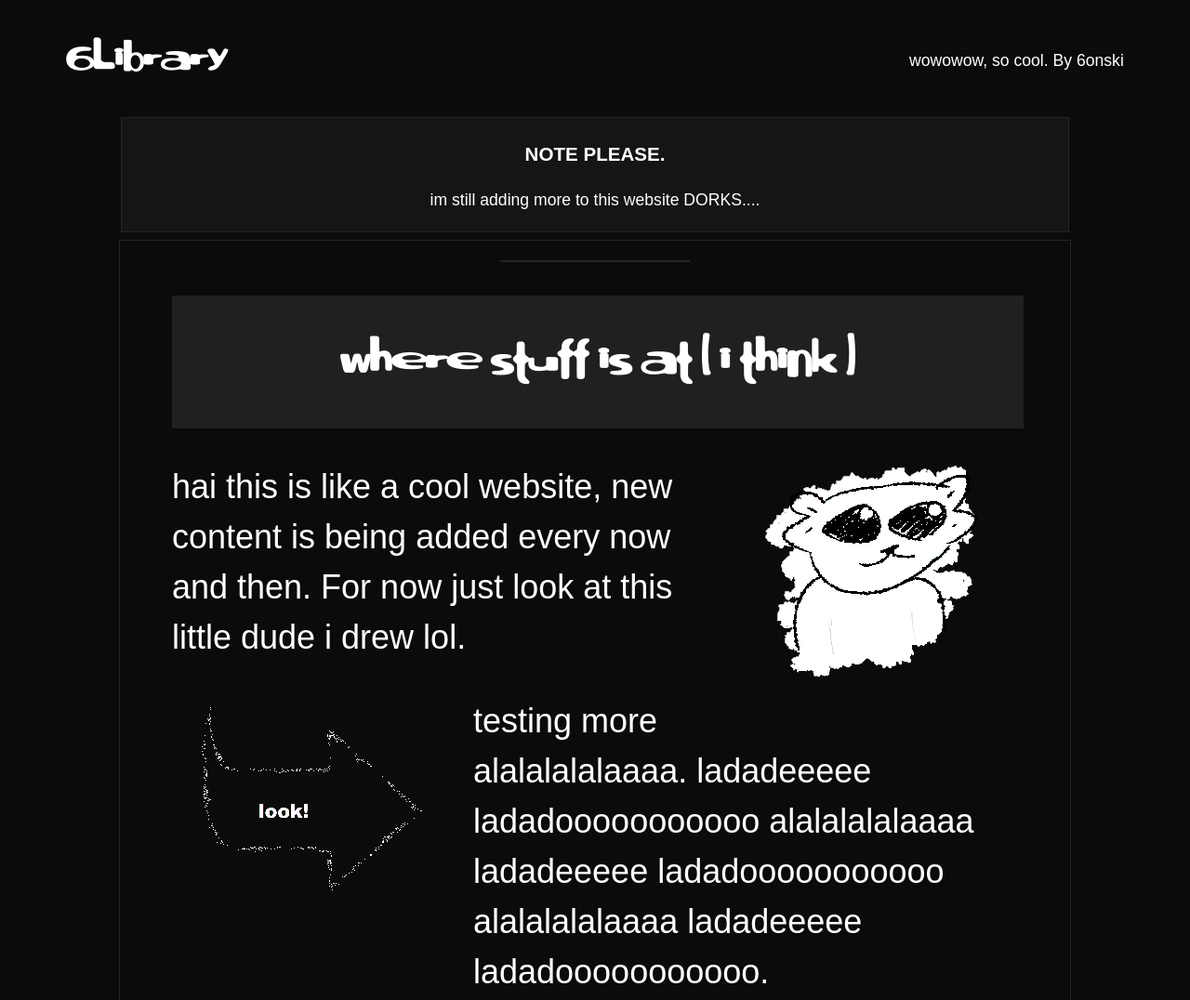
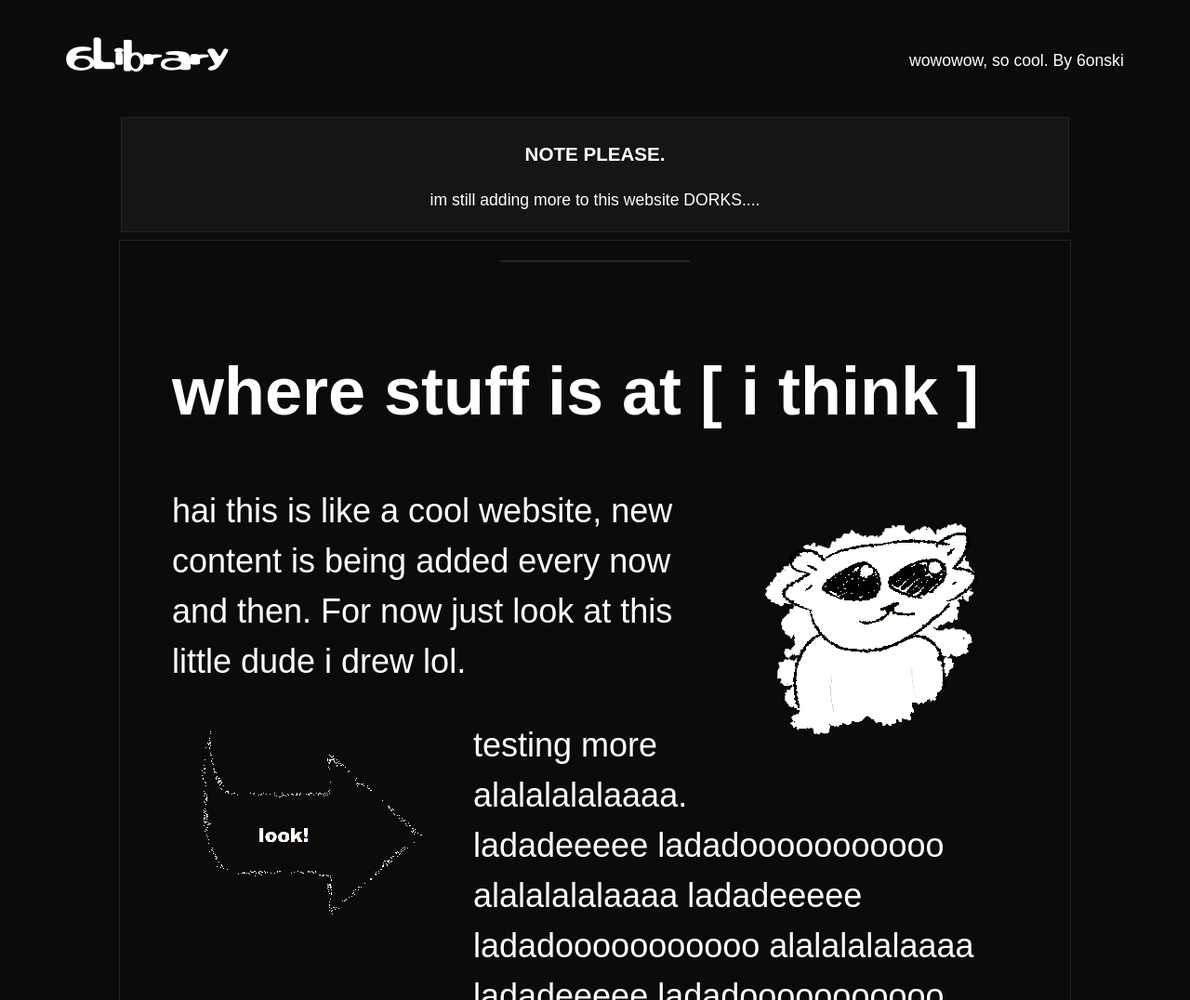
Before and after one commit to 6onski/coding, a plain HTML site: page index.html in a window 1280 px wide. Shown: the top 1076 px of the page at 93% size. Drawn offline with Linux system fonts and the light colour scheme.

Commit message:
fix over css again

```diff
--- a/style.css
+++ b/style.css
@@ -4,51 +4,17 @@
 }
 
 body {
+    background-color: #0b0b0b;
     color: #fff;
-  background-color: #0b0b0b;
     font-family: Arial, sans-serif;
     font-size: 1.1rem;
     line-height: 1.5;
 }
 
-.main, .note, hr {
+.main,
+.note,
+hr {
     border: 0.4px solid #252525;
-}
-
-.header {
-  display: flex;
-  align-items: center;
-  justify-content: space-between;
-  margin: 0 auto;
-  width: 90%;
-}
-
-.content {
-  -moz-border-radius: 0px;
-  -webkit-border-radius: 3px 3px 0px 0px;
-  border-radius: 3px 3px 0px 0px;
-  padding: 20px;
-  width: 90%;
-  margin: 0.3rem auto;
-  overflow-wrap: break-word;
-  word-break: break-word;
-  font-size: 2.25rem;
-  display: flow-root;
-}
-
-.main {
-  padding: 5px;
-  width: 80%;
-  margin: 0.5rem auto;
-  overflow: auto;
-}
-
-.note {
-  width: 80%;
-  background-color: #151515;
-  margin: 0.3rem auto;
-  padding: 3px;
-  text-align: center;
 }
 
 hr {
@@ -56,41 +22,65 @@ hr {
     margin: 1rem auto;
 }
 
+.header {
+    display: flex;
+    align-items: center;
+    justify-content: space-between;
+    width: 90%;
+    margin: 0 auto;
+}
+
+.main {
+    width: 80%;
+    padding: 5px;
+    margin: 0.5rem auto;
+    overflow: auto;
+}
+
+.content {
+    display: flow-root;
+    width: 90%;
+    padding: 20px;
+    margin: 0.3rem auto;
+    font-size: 2.25rem;
+    word-break: break-word;
+    overflow-wrap: break-word;
+    border-radius: 8px 8px 0 0;
+    overflow: hidden;
+}
+
+.note {
+    width: 80%;
+    padding: 3px;
+    margin: 0.3rem auto;
+    background-color: #151515;
+    text-align: center;
+}
+
 .header h1 {
     font-family: 'North', sans-serif;
     font-size: 2.5rem;
 }
 
-.msg h1 {
-  font-family: 'North', sans-serif;
-  font-size: 3rem;
-}
-
-.subtext, .footer {
+.subtext,
+.footer {
     font-size: 0.9rem;
     color: #666;
 }
 
 .subtext {
+    display: block;
     margin-top: 0.25rem;
-  display: block;
 }
 
 .footer {
+    margin-top: 1rem;
     text-align: center;
-  margin-top: 1rem;
 }
 
 .content img {
-  margin: 0 0 1rem 1.5rem;
     max-width: 300px;
     height: auto;
+    margin: 0 0 1rem 1.5rem;
     image-rendering: pixelated;
 }
-/* lalalala <--- wow my awesome singing */
-.msg {
-  width: 100%;
-  padding: 3px;
-  text-align: center;
-  background-color: #202020;
-}
```
Lines whose indentation alone changed are shown as unchanged.
